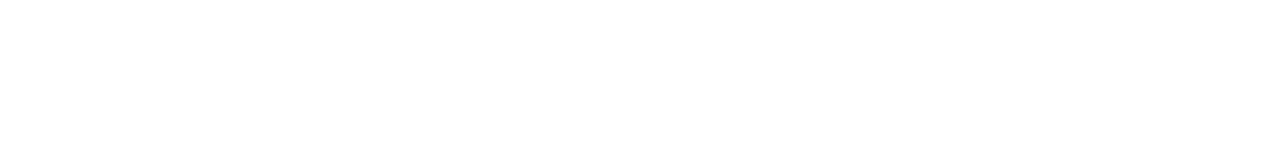
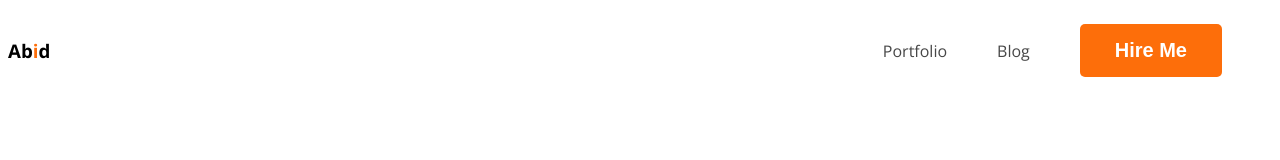
Before and after one commit to abidurrahman878/web-developer-portfolio, a plain HTML site: page index.html in a window 1280 px wide. Drawn offline with nearby package versions, Linux system fonts and the light colour scheme; files that its build step writes are made by us from their sources.

Commit message:
added nav

```diff
--- a/index.html
+++ b/index.html
@@ -4,10 +4,23 @@
     <meta charset="UTF-8">
     <meta name="viewport" content="width=device-width, initial-scale=1.0">
     <title>Web Developer Portfolio</title>
+    <style>
+        <!-- @import url('https://fonts.googleapis.com/css2?family=Open+Sans:ital@0;1&display=swap'); -->
+        <!-- @import url('https://fonts.googleapis.com/css2?family=Open+Sans:ital,wght@0,700;1,700&display=swap'); -->
+        @import url('https://fonts.googleapis.com/css2?family=Open+Sans:ital,wght@0,800;1,800&display=swap');
+        </style>
+    <link rel="stylesheet" href="styles/portfolio.css">
 </head>
 <body>
     <header>
-
+        <nav>
+            <h3>Ab<span class="primary-text">i</span>d</h3>
+            <ul>
+                <li><a href="">Portfolio</a></li>
+                <li><a href="">Blog</a></li>
+                <li ><button class="btn-primary">Hire Me</button></li>
+            </ul>
+        </nav>
     </header>
     <main>
 
--- /dev/null
+++ b/styles/portfolio.css
@@ -0,0 +1,46 @@
+/* common shared style */
+body {
+    font-family: 'Lato' , sans-serif;
+    font-family: 'Open Sans', sans-serif;
+}
+.btn-primary{
+    border-radius: 5px;
+    background: #FD6E0A;
+    border: 0;
+    color: white;
+    font-size: 20px;
+    font-weight: 700;
+    padding: 15px 35px;
+}
+
+.primary-text{
+    color: #FD6E0A;
+}
+
+/* nav related styles */
+nav {
+    display: flex;
+    justify-content: space-between;
+    align-items: center;
+}
+
+.nav-title {
+    color: #181818;
+    font-size: 45px;
+    font-weight: 800;
+}
+
+nav > ul{
+    display: flex;
+    align-items: center;
+}
+
+nav li{
+    list-style: none;
+    margin-right: 50px;
+}
+
+nav a{
+    text-decoration: none;
+    color: #474747;
+}
```
Also changed, not shown: images/25.jpg (added).
